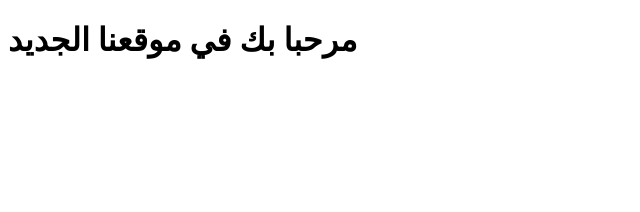
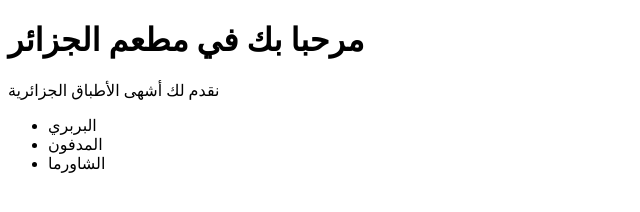
Before and after one commit to Nadirinfograph23/dz-web-site, a plain HTML site: page index.html in a window 1280 px wide. Shown: the whole page, without its empty margins (0-640 px from the left). Drawn offline with Linux system fonts and the light colour scheme.

Commit message:
تعديل ملف index لجعله موقع مطعم

```diff
--- a/index.html
+++ b/index.html
@@ -1 +1 @@
-<!DOCTYPE html><html><head><title>موقع ويب جديد</title></head><body><h1>مرحبا بك في موقعنا الجديد</h1></body></html>
+<!DOCTYPE html><html><head><title>مطعم الجزائر</title></head><body><h1>مرحبا بك في مطعم الجزائر</h1><p>نقدم لك أشهى الأطباق الجزائرية</p><ul><li>البربري</li><li>المدفون</li><li>الشاورما</li></ul></body></html>
```
